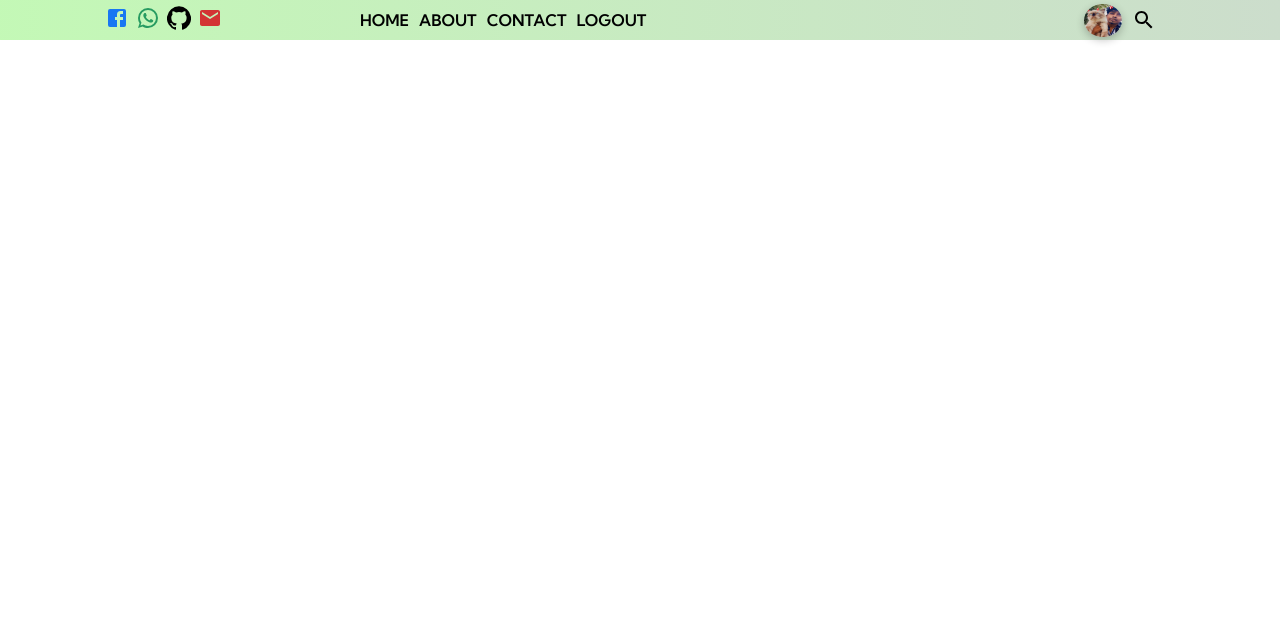
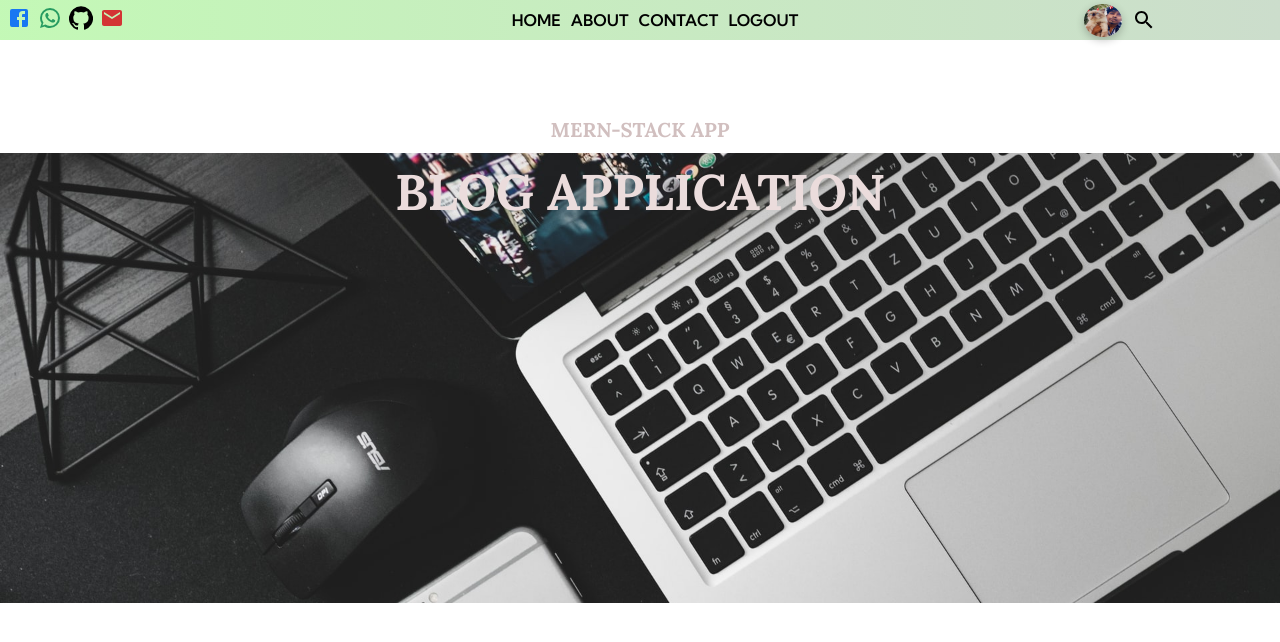
Before and after one commit to mkandanmk7/React-Full-stack-Blog-Application-using-MERN, a React (Create React App) app: page / in a window 1280 px wide. Shown: the top 642 px of the page. Built offline with nearby package versions, Linux system fonts and the light colour scheme.

Commit message:
bg ready

```diff
--- a/src/App.css
+++ b/src/App.css
@@ -1,3 +1 @@
-.App {
-  text-align: center;
-}
+@import url("https://fonts.googleapis.com/css2?family=Kumbh+Sans:wght@200;500;600&family=Lora:ital,wght@0,400;0,500;0,700;1,700&family=Varela+Round&display=swap");
--- a/src/App.js
+++ b/src/App.js
@@ -1,10 +1,12 @@
 import "./App.css";
+import Home from "./Pages/Home/Home";
 import TopNavbar from "./Topnavbar/TopNavbar";
 
 function App() {
   return (
     <div className="App">
       <TopNavbar />
+      <Home />
     </div>
   );
 }
--- /dev/null
+++ b/src/Header/Header.css
@@ -0,0 +1,31 @@
+.header {
+  margin-top: 60px;
+}
+.header_titles {
+  display: flex;
+  flex-direction: column;
+  align-items: center;
+  font-family: "Lora", serif;
+  font-weight: 700;
+  color: #444;
+}
+.header_title1 {
+  position: absolute;
+  top: 14.6%;
+  color: rgb(209, 191, 191);
+
+  font-size: 20px;
+}
+.header_title2 {
+  position: absolute;
+  top: 20%;
+  color: rgb(235, 220, 220);
+  font-size: 50px;
+}
+
+.header > img {
+  width: 100%;
+  height: 450px;
+  margin-top: 53px;
+  object-fit: cover;
+}
--- /dev/null
+++ b/src/Header/Header.jsx
@@ -0,0 +1,17 @@
+import React from "react";
+import "./Header.css";
+import bg from "../image/bg.jpg";
+
+function Header() {
+  return (
+    <div className="header">
+      <div className="header_titles">
+        <span className="header_title1">MERN-STACK APP</span>
+        <span className="header_title2">BLOG APPLICATION</span>
+      </div>
+      <img src={bg} alt="backgroud" />
+    </div>
+  );
+}
+
+export default Header;
--- /dev/null
+++ b/src/Pages/Home/Home.jsx
@@ -0,0 +1,12 @@
+import React from "react";
+import Header from "../../Header/Header";
+
+function Home() {
+  return (
+    <div className="home">
+      <Header />
+    </div>
+  );
+}
+
+export default Home;
--- a/src/Topnavbar/TopNavbar.css
+++ b/src/Topnavbar/TopNavbar.css
@@ -1,4 +1,3 @@
-@import url("https://fonts.googleapis.com/css2?family=Kumbh+Sans:wght@200;500;600&family=Lora:ital,wght@0,400;0,500;0,700;1,700&family=Varela+Round&display=swap");
 .Topbar {
   display: flex;
   align-items: center;
@@ -37,6 +36,7 @@
 .topcenter {
   flex: 6;
   display: flex;
+  justify-content: center;
 }
 
 .topList {
--- a/src/Topnavbar/TopNavbar.jsx
+++ b/src/Topnavbar/TopNavbar.jsx
@@ -1,6 +1,6 @@
 import React from "react";
 import "./TopNavbar.css";
-import Profile from "./profile.jpg";
+import Profile from "../image/profile.jpg";
 import { Facebook, GitHub, Mail, Search, WhatsApp } from "@material-ui/icons";
 
 function TopNavbar() {
```
Also changed, not shown: src/Pages/Home/Home.css (added), src/image/bg.jpg (added), src/image/profile.jpg (renamed from src/Topnavbar/profile.jpg).
